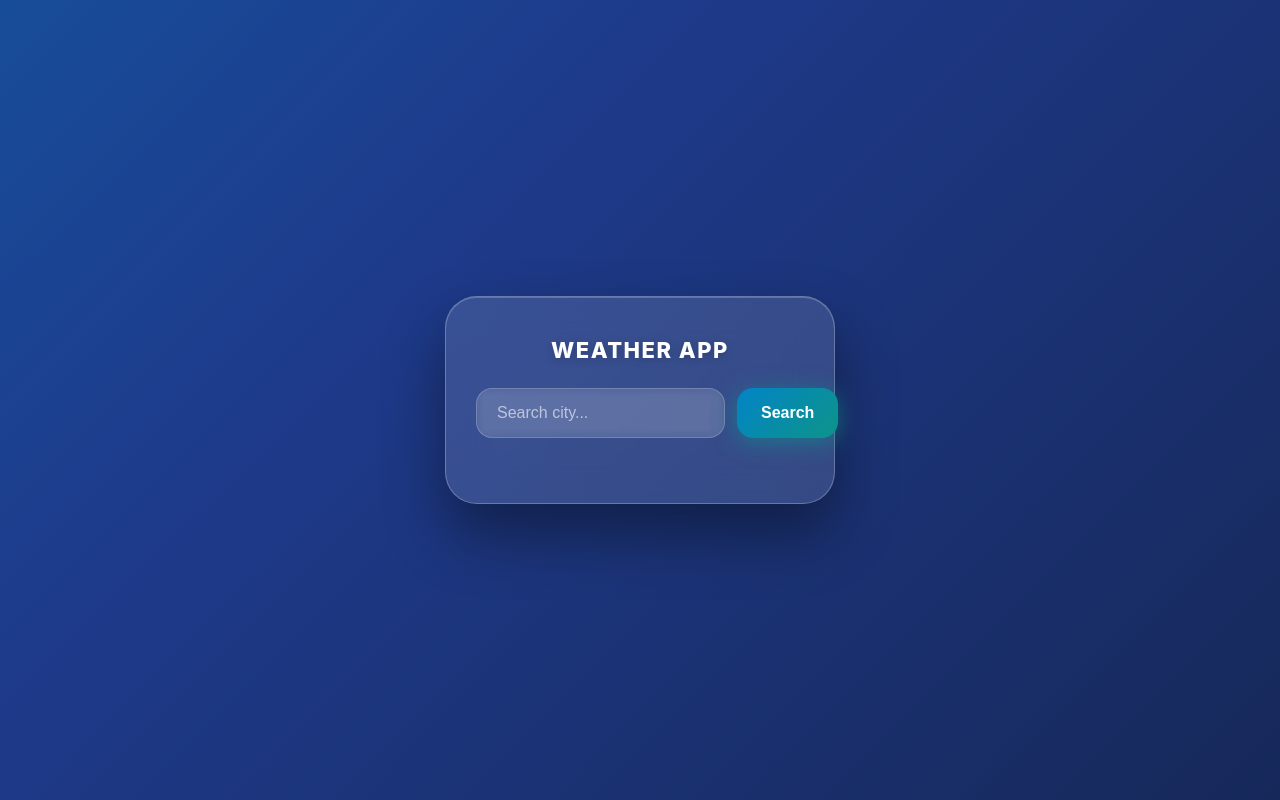
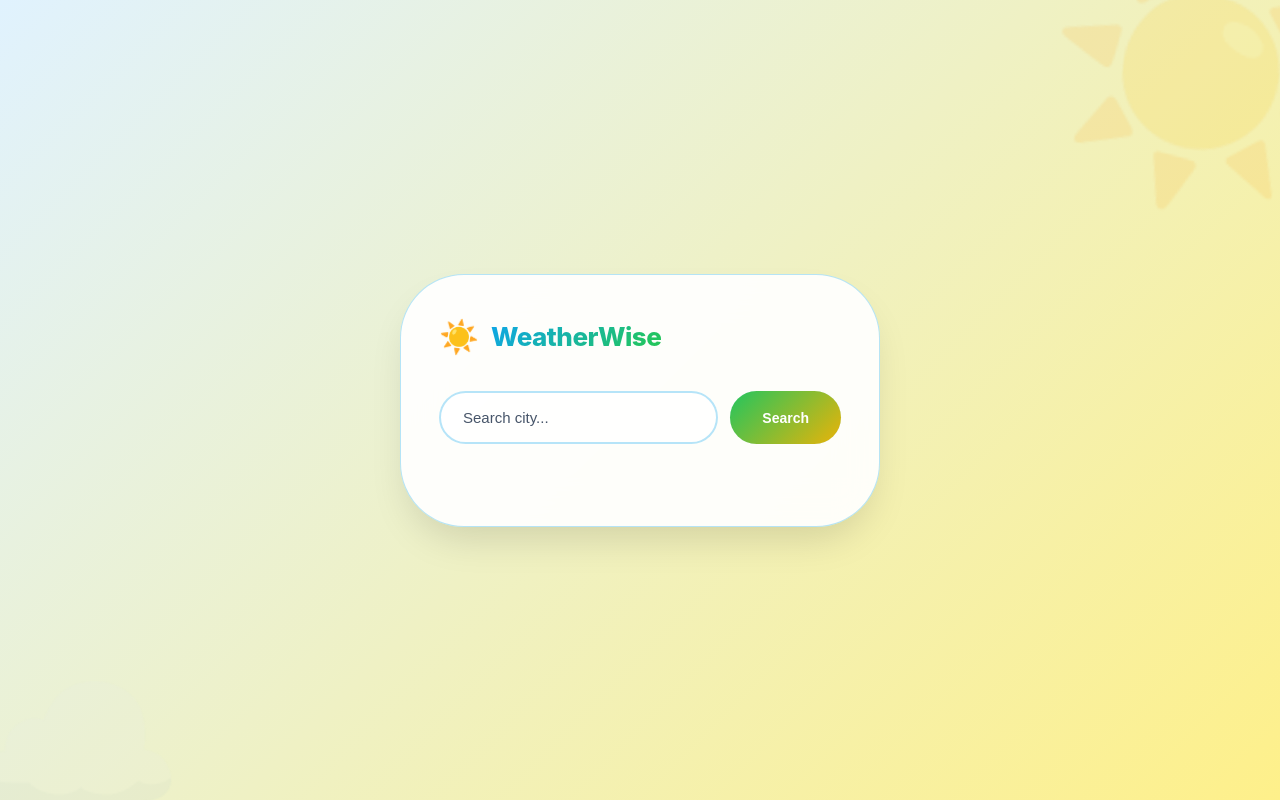
Before and after one commit to Lilas12/WeatherApp, a React (Vite) app: page / in a window 1280 px wide. Built offline with nearby package versions, Linux system fonts and the light colour scheme; no server answers.

Commit message:
udate css

```diff
--- a/src/App.css
+++ b/src/App.css
@@ -167,7 +167,7 @@
 
   &::before,
   &::after {
-    content: '';
+    content: "";
     position: absolute;
     top: -4.5px;
     border: 5px solid transparent;
--- a/src/Weather.jsx
+++ b/src/Weather.jsx
@@ -1,423 +1,512 @@
 import { useState, useEffect } from 'react';
-import styled, { keyframes, createGlobalStyle } from 'styled-components';
+import styled, { keyframes } from 'styled-components';
+import './index.css';
 
-// --- GLOBAL STYLES ---
-const GlobalStyle = createGlobalStyle`
-  * {
-    margin: 0;
-    padding: 0;
-    box-sizing: border-box;
+// simple animations
+const moveUp = keyframes`
+  from {
+    opacity: 0;
+    transform: translateY(30px);
   }
-  body, html {
-    width: 100%;
-    height: 100%;
-    overflow-x: hidden;
-    background-color: #0f172a;
+  to {
+    opacity: 1;
+    transform: translateY(0);
   }
 `;
 
-//ANIMATIONS
-const gradientMove = keyframes`
-  0% { background-position: 0% 50%; }
-  50% { background-position: 100% 50%; }
-  100% { background-position: 0% 50%; }
+const gentleFloat = keyframes`
+  0%, 100% {
+    transform: translateY(0);
+  }
+  50% {
+    transform: translateY(-10px);
+  }
 `;
 
-const fadeIn = keyframes`
-  from { opacity: 0; transform: translateY(20px); }
-  to { opacity: 1; transform: translateY(0); }
+const pulseEffect = keyframes`
+  0%, 100% {
+    box-shadow: 0 0 0 0 rgba(14, 165, 233, 0.4);
+  }
+  50% {
+    box-shadow: 0 0 0 8px rgba(14, 165, 233, 0);
+  }
 `;
 
-const pulse = keyframes`
-  0% { opacity: 0.6; transform: scale(0.98); }
-  50% { opacity: 1; transform: scale(1); }
-  100% { opacity: 0.6; transform: scale(0.98); }
+const spinSlow = keyframes`
+  from {
+    transform: rotate(0deg);
+  }
+  to {
+    transform: rotate(360deg);
+  }
 `;
 
-const float = keyframes`
-  0% { transform: translateY(0px) scale(1); }
-  50% { transform: translateY(-12px) scale(1.05); }
-  100% { transform: translateY(0px) scale(1); }
+const slideSide = keyframes`
+  0%, 100% {
+    transform: translateX(0);
+  }
+  50% {
+    transform: translateX(20px);
+  }
 `;
 
-const buttonGlow = keyframes`
-  0% { box-shadow: 0 4px 15px rgba(2, 132, 199, 0.4); }
-  50% { box-shadow: 0 4px 25px rgba(13, 148, 136, 0.7); }
-  100% { box-shadow: 0 4px 15px rgba(2, 132, 199, 0.4); }
-`;
-
-// STYLED COMPONENTS
-const AppContainer = styled.div`
-  background: linear-gradient(-45deg, #0f172a, #1e3a8a, #0284c7, #0d9488);
-  background-size: 400% 400%;
-  animation: ${gradientMove} 15s ease infinite;
+// --- Styled Components ---
+const Wrapper = styled.div`
   min-height: 100vh;
-  width: 100vw;
   display: flex;
   justify-content: center;
   align-items: center;
-  padding: 20px;
-  font-family: -apple-system, BlinkMacSystemFont, 'Segoe UI', Roboto, Helvetica, Arial, sans-serif;
+  padding: 24px;
+  position: relative;
+  overflow: hidden;
+
+  &::before {
+    content: '☀️';
+    position: absolute;
+    font-size: 250px;
+    top: -80px;
+    right: -80px;
+    opacity: 0.15;
+    animation: ${spinSlow} 30s linear infinite;
+    pointer-events: none;
+  }
+
+  &::after {
+    content: '☁️';
+    position: absolute;
+    font-size: 180px;
+    bottom: -60px;
+    left: -60px;
+    opacity: 0.12;
+    animation: ${slideSide} 15s ease-in-out infinite;
+    pointer-events: none;
+  }
 `;
 
-const WeatherCard = styled.div`
-  background: rgba(255, 255, 255, 0.12);
+const Card = styled.div`
+  background: var(--card);
   backdrop-filter: blur(20px);
-  -webkit-backdrop-filter: blur(20px);
-  padding: 40px 30px;
-  border-radius: 32px;
-  border: 1px solid rgba(255, 255, 255, 0.25);
-  box-shadow: 0 30px 60px rgba(0, 0, 0, 0.4), inset 0 1px 0 rgba(255, 255, 255, 0.2);
-  text-align: center;
+  border-radius: 64px;
+  padding: 42px 38px;
   width: 100%;
-  max-width: 390px;
-  transition: all 0.5s cubic-bezier(0.175, 0.885, 0.32, 1.275);
+  max-width: 480px;
+  box-shadow: var(--shadow);
+  border: 1px solid var(--border);
+  position: relative;
+  z-index: 1;
+  animation: ${moveUp} 0.5s ease-out;
+  transition: all 0.3s ease;
 
   &:hover {
     transform: translateY(-5px);
-    border-color: rgba(255, 255, 255, 0.4);
-    box-shadow: 0 40px 80px rgba(0, 0, 0, 0.5), inset 0 1px 0 rgba(255, 255, 255, 0.4);
+    box-shadow: 0 30px 50px -20px rgba(0, 0, 0, 0.2);
   }
 `;
 
-const Title = styled.h2`
-  margin-top: 0;
-  margin-bottom: 25px;
-  color: #ffffff;
-  font-size: 22px;
+const Header = styled.div`
+  display: flex;
+  justify-content: space-between;
+  align-items: center;
+  margin-bottom: 35px;
+
+  .brand {
+    display: flex;
+    align-items: center;
+    gap: 12px;
+
+    .logoIcon {
+      font-size: 32px;
+      animation: ${spinSlow} 8s linear infinite;
+      display: inline-block;
+    }
+
+    h1 {
+      font-size: 26px;
       font-weight: 800;
-  text-transform: uppercase;
-  letter-spacing: 1.5px;
-  text-shadow: 0 2px 10px rgba(0, 0, 0, 0.2);
+      background: linear-gradient(135deg, var(--accent), var(--accent-2), var(--accent-3));
+      background-size: 200% auto;
+      -webkit-background-clip: text;
+      background-clip: text;
+      color: transparent;
+      letter-spacing: -0.5px;
+    }
+  }
 `;
 
 const SearchForm = styled.form`
   display: flex;
   gap: 12px;
-  margin-bottom: 25px;
-  width: 100%;
+  margin-bottom: 40px;
 `;
 
 const SearchInput = styled.input`
   flex: 1;
-  padding: 15px 20px;
-  border: 1px solid rgba(255, 255, 255, 0.2);
-  border-radius: 16px;
-  font-size: 16px;
+  padding: 16px 22px;
+  border: 2px solid var(--border);
+  border-radius: 60px;
+  background: rgba(255, 255, 255, 0.8);
+  color: var(--text);
+  font-size: 15px;
+  font-weight: 500;
   outline: none;
-  background: rgba(255, 255, 255, 0.08);
-  color: #ffffff;
-  font-weight: 500;
-  backdrop-filter: blur(5px);
-  transition: all 0.3s ease;
+  transition: all 0.2s;
+
+  &:focus {
+    border-color: var(--accent-2);
+    box-shadow: 0 0 0 4px rgba(34, 197, 94, 0.2);
+    background: white;
+  }
 
   &::placeholder {
-    color: rgba(255, 255, 255, 0.6);
-  }
-
-  &:focus {
-    border-color: rgba(255, 255, 255, 0.7);
-    background: rgba(255, 255, 255, 0.15);
-    box-shadow: 0 0 15px rgba(255, 255, 255, 0.1);
+    color: var(--text-secondary);
   }
 `;
 
-const SearchButton = styled.button`
-  padding: 15px 24px;
-  background: linear-gradient(135deg, #0284c7, #0d9488);
+const SearchBtn = styled.button`
+  padding: 16px 32px;
+  background: linear-gradient(135deg, var(--accent-2), var(--accent-3));
   color: white;
   border: none;
-  border-radius: 16px;
+  border-radius: 60px;
+  font-weight: 700;
+  font-size: 14px;
   cursor: pointer;
-  font-size: 16px;
-  font-weight: 700;
-  animation: ${buttonGlow} 3s infinite ease-in-out;
-  transition: all 0.3s ease;
+  transition: all 0.2s;
+  animation: ${pulseEffect} 2s infinite;
 
   &:hover {
-    filter: brightness(1.1);
-    transform: translateY(-1px);
+    transform: scale(1.02);
+    filter: brightness(1.05);
+    padding-right: 38px;
   }
 
   &:active {
-    transform: scale(0.96);
+    transform: scale(0.98);
   }
 `;
 
-const WeatherInfo = styled.div`
-  margin-top: 10px;
-  animation: ${fadeIn} 0.8s cubic-bezier(0.16, 1, 0.3, 1) forwards;
+const WeatherDisplay = styled.div`
+  text-align: center;
+  animation: ${moveUp} 0.4s ease-out;
 `;
 
-const CityName = styled.h3`
-  margin: 10px 0 0 0;
-  color: #ffffff;
-  font-size: 32px;
+const CityWrapper = styled.div`
+  margin-bottom: 20px;
+
+  h2 {
+    font-size: 38px;
     font-weight: 800;
-  letter-spacing: -0.5px;
-  text-shadow: 0 2px 10px rgba(0, 0, 0, 0.3);
+    color: var(--text);
+    letter-spacing: -1px;
+    display: inline-flex;
+    align-items: center;
+    gap: 10px;
+
+    &::before {
+      content: '📍';
+      font-size: 24px;
+      opacity: 0.7;
+    }
+  }
 `;
 
-const EmojiIcon = styled.div`
-  font-size: 95px;
-  line-height: 1;
-  margin: 15px auto;
-  display: block;
-  user-select: none;
-  filter: drop-shadow(0 10px 20px rgba(0, 0, 0, 0.2));
-  animation: ${float} 4.5s ease-in-out infinite;
-`;
-
-const Temperature = styled.p`
-  font-size: 80px;
-  font-weight: 900;
-  margin: 0;
-  color: #ffffff;
-  letter-spacing: -3px;
-  line-height: 1;
-  text-shadow: 0 4px 20px rgba(0, 0, 0, 0.2);
-`;
-
-const Condition = styled.p`
-  text-transform: capitalize;
-  color: rgba(255, 255, 255, 0.85);
-  font-size: 18px;
-  margin: 8px 0 25px 0;
+const DateText = styled.p`
+  color: var(--accent-3);
+  font-size: 13px;
   font-weight: 600;
+  margin-top: 8px;
+  font-family: var(--mono);
+  background: rgba(234, 179, 8, 0.15);
+  display: inline-block;
+  padding: 5px 18px;
+  border-radius: 60px;
   letter-spacing: 0.5px;
 `;
 
-const DetailsContainer = styled.div`
-  display: flex;
-  justify-content: space-between;
-  background: rgba(255, 255, 255, 0.06);
-  border: 1px solid rgba(255, 255, 255, 0.1);
-  padding: 18px 20px;
-  border-radius: 24px;
-  backdrop-filter: blur(10px);
-  box-shadow: inset 0 1px 10px rgba(0, 0, 0, 0.05);
-`;
+const IconArea = styled.div`
+  margin: 20px 0;
 
-const DetailText = styled.p`
-  margin: 0;
-  font-size: 16px;
-  color: #ffffff;
-  text-align: center;
-  flex: 1;
-  font-weight: 600;
-
-  &:first-child {
-    border-right: 1px solid rgba(255, 255, 255, 0.15);
+  .weatherIcon {
+    font-size: 110px;
+    display: inline-block;
+    animation: ${gentleFloat} 3s ease-in-out infinite;
+    filter: drop-shadow(0 10px 20px rgba(0, 0, 0, 0.1));
   }
 
-  strong {
-    color: #38bdf8;
-    display: block;
-    font-size: 11px;
-    text-transform: uppercase;
-    letter-spacing: 1.5px;
-    margin-bottom: 6px;
+  .tempValue {
+    font-size: 74px;
     font-weight: 800;
+    color: var(--text);
+    letter-spacing: -3px;
+    margin-top: 10px;
+
+    span {
+      font-size: 28px;
+      font-weight: 600;
+      background: linear-gradient(135deg, var(--accent), var(--accent-2));
+      -webkit-background-clip: text;
+      background-clip: text;
+      color: transparent;
+    }
   }
 `;
 
-const ErrorMessage = styled.p`
+const ConditionTag = styled.p`
   color: white;
+  font-size: 16px;
   font-weight: 600;
-  background: linear-gradient(135deg, #ef4444, #b91c1c);
-  padding: 14px;
-  border-radius: 16px;
-  box-shadow: 0 4px 15px rgba(239, 68, 68, 0.3);
-  margin: 20px 0;
-  animation: ${fadeIn} 0.4s ease-out;
+  margin: 15px 0 30px;
+  text-transform: capitalize;
+  display: inline-block;
+  padding: 10px 28px;
+  background: linear-gradient(135deg, var(--accent), var(--accent-2));
+  border-radius: 60px;
+  box-shadow: 0 4px 15px rgba(14, 165, 233, 0.3);
+  transition: all 0.2s;
+
+  &:hover {
+    transform: scale(1.03);
+    box-shadow: 0 6px 20px rgba(34, 197, 94, 0.3);
+  }
 `;
 
-const LoadingText = styled.p`
-  color: #38bdf8;
+const StatsContainer = styled.div`
+  display: grid;
+  grid-template-columns: repeat(3, 1fr);
+  gap: 16px;
+  margin-top: 25px;
+`;
+
+const StatItem = styled.div`
+  background: linear-gradient(135deg, rgba(14, 165, 233, 0.1), rgba(34, 197, 94, 0.1));
+  padding: 16px 12px;
+  border-radius: 32px;
+  backdrop-filter: blur(10px);
+  border: 1px solid var(--border);
+  transition: all 0.2s;
+  cursor: pointer;
+
+  &:hover {
+    transform: translateY(-5px);
+    background: linear-gradient(135deg, var(--accent), var(--accent-2));
+
+    .label, .value, .unit {
+      color: white;
+    }
+  }
+
+  .label {
+    font-size: 11px;
+    font-weight: 700;
+    color: var(--text-secondary);
+    text-transform: uppercase;
+    letter-spacing: 1px;
+    display: block;
+    margin-bottom: 8px;
+  }
+
+  .value {
+    font-size: 22px;
     font-weight: 800;
+    color: var(--text);
+  }
+
+  .unit {
+    font-size: 11px;
+    font-weight: 500;
+    color: var(--text-secondary);
+    margin-left: 2px;
+  }
+`;
+
+const ErrorBox = styled.div`
+  background: rgba(239, 68, 68, 0.1);
+  border: 1px solid rgba(239, 68, 68, 0.3);
+  color: #ef4444;
+  padding: 14px;
+  border-radius: 60px;
   text-align: center;
-  margin: 30px 0;
-  font-size: 17px;
-  letter-spacing: 0.5px;
-  animation: ${pulse} 1.2s infinite ease-in-out;
+  font-weight: 500;
+  margin-top: 20px;
+`;
+
+const LoadingBox = styled.div`
+  text-align: center;
+  padding: 50px;
+
+  .loader {
+    width: 50px;
+    height: 50px;
+    border: 3px solid rgba(14, 165, 233, 0.2);
+    border-top: 3px solid var(--accent-3);
+    border-right: 3px solid var(--accent-2);
+    border-radius: 50%;
+    animation: spinRound 0.8s linear infinite;
+    margin: 0 auto 15px;
+  }
+
+  @keyframes spinRound {
+    to { transform: rotate(360deg); }
+  }
+
+  p {
+    color: var(--text-secondary);
+    font-weight: 500;
+  }
 `;
 
 const API_KEY = 'a0382fa2b6d51c7b0306f5839d9e8099';
 
-//COMPONENT
-function Weather() {
-  const [searchInput, setSearchInput] = useState('');
-  const [weatherData, setWeatherData] = useState(null);
-  const [loading, setLoading] = useState(false);
-  const [error, setError] = useState(null);
-
-  const getWeatherEmoji = (iconCode) => {
-    if (!iconCode) return '🌤️';
-    const code = iconCode.replace('n', 'd');
-    switch(code) {
-      case '01d': return '☀️';
-      case '02d': return '⛅';
-      case '03d': return '☁️';
-      case '04d': return '☁️';
-      case '09d': return '🌧️';
-      case '10d': return '🌦️';
-      case '11d': return '⛈️';
-      case '13d': return '❄️';
-      case '50d': return '🌫️';
-      default: return '🌤️';
-    }
+// helpers
+const getWeatherIcon = (code) => {
+  if (!code) return '🌤️';
+  const icons = {
+    '01d': '☀️', '01n': '🌙', '02d': '⛅', '02n': '☁️',
+    '03d': '☁️', '03n': '☁️', '04d': '☁️', '04n': '☁️',
+    '09d': '🌧️', '09n': '🌧️', '10d': '🌦️', '10n': '🌧️',
+    '11d': '⛈️', '11n': '⛈️', '13d': '❄️', '13n': '❄️',
+    '50d': '🌫️', '50n': '🌫️'
+  };
+  return icons[code] || '🌤️';
 };
 
+const getCurrentDate = () => {
+  return new Date().toLocaleDateString('en-US', {
+    weekday: 'long',
+    month: 'long',
+    day: 'numeric'
+  });
+};
+
+function Weather() {
+  const [searchTerm, setSearchTerm] = useState('');
+  const [weatherInfo, setWeatherInfo] = useState(null);
+  const [isFetching, setIsFetching] = useState(false);
+  const [errMsg, setErrMsg] = useState(null);
+
   useEffect(() => {
-    const fetchInitialWeather = async () => {
-      setLoading(true);
-      setError(null);
+    const loadDefault = async () => {
+      setIsFetching(true);
       try {
-        const geoResponse = await fetch(
-          `https://api.openweathermap.org/geo/1.0/direct?q=Syria&limit=1&appid=${API_KEY}`
-        );
-        const geoData = await geoResponse.json();
-        if (!geoData || geoData.length === 0) return;
+        const geoRes = await fetch(`https://api.openweathermap.org/geo/1.0/direct?q=Damascus&limit=1&appid=${API_KEY}`);
+        const geoData = await geoRes.json();
+        if (!geoData.length) return;
 
-        const { lat, lon, name } = geoData[0];
-        const weatherResponse = await fetch(
-          `https://api.openweathermap.org/data/3.0/onecall?lat=${lat}&lon=${lon}&exclude=minutely,hourly,daily,alerts&units=metric&lang=en&appid=${API_KEY}`
-        );
+        const weatherRes = await fetch(`https://api.openweathermap.org/data/2.5/weather?lat=${geoData[0].lat}&lon=${geoData[0].lon}&appid=${API_KEY}&units=metric`);
+        const data = await weatherRes.json();
 
-        if (!weatherResponse.ok) {
-          const fallbackResponse = await fetch(
-            `https://api.openweathermap.org/data/2.5/weather?q=Syria&appid=${API_KEY}&units=metric&lang=en`
-          );
-          if (!fallbackResponse.ok) return;
-          const fallbackData = await fallbackResponse.json();
-          setWeatherData({
-            name: fallbackData.name,
-            temp: fallbackData.main.temp,
-            description: fallbackData.weather[0].description,
-            icon: fallbackData.weather[0].icon,
-            humidity: fallbackData.main.humidity,
-            wind: fallbackData.wind.speed
-          });
-          return;
-        }
-
-        const data = await weatherResponse.json();
-        setWeatherData({
-          name: name,
-          temp: data.current.temp,
-          description: data.current.weather[0].description,
-          icon: data.current.weather[0].icon,
-          humidity: data.current.humidity,
-          wind: data.current.wind_speed
+        setWeatherInfo({
+          name: geoData[0].name,
+          temp: Math.round(data.main.temp),
+          feelsLike: Math.round(data.main.feels_like),
+          description: data.weather[0].description,
+          iconCode: data.weather[0].icon,
+          humidity: data.main.humidity,
+          windSpeed: data.wind.speed
         });
       } catch (err) {
         console.error(err);
       } finally {
-        setLoading(false);
+        setIsFetching(false);
       }
     };
-
-    fetchInitialWeather();
+    loadDefault();
   }, []);
 
-  const handleSearch = async (e) => {
+  const handleFormSubmit = async (e) => {
     e.preventDefault();
-    if (searchInput.trim() === '') return;
+    if (!searchTerm.trim()) return;
 
-    setLoading(true);
-    setError(null);
+    setIsFetching(true);
+    setErrMsg(null);
 
     try {
-      const geoResponse = await fetch(
-        `https://api.openweathermap.org/geo/1.0/direct?q=${searchInput}&limit=1&appid=${API_KEY}`
-      );
-      const geoData = await geoResponse.json();
+      const geoRes = await fetch(`https://api.openweathermap.org/geo/1.0/direct?q=${searchTerm}&limit=1&appid=${API_KEY}`);
+      const geoData = await geoRes.json();
+      if (!geoData.length) throw new Error('City not found');
 
-      if (!geoData || geoData.length === 0) {
-        throw new Error('City not found. Please check the spelling.');
-      }
+      const weatherRes = await fetch(`https://api.openweathermap.org/data/2.5/weather?lat=${geoData[0].lat}&lon=${geoData[0].lon}&appid=${API_KEY}&units=metric`);
+      const data = await weatherRes.json();
 
-      const { lat, lon, name } = geoData[0];
-      const weatherResponse = await fetch(
-        `https://api.openweathermap.org/data/3.0/onecall?lat=${lat}&lon=${lon}&exclude=minutely,hourly,daily,alerts&units=metric&lang=en&appid=${API_KEY}`
-      );
+      setWeatherInfo({
+        name: geoData[0].name,
+        temp: Math.round(data.main.temp),
+        feelsLike: Math.round(data.main.feels_like),
+        description: data.weather[0].description,
+        iconCode: data.weather[0].icon,
+        humidity: data.main.humidity,
+        windSpeed: data.wind.speed
+      });
 
-      if (!weatherResponse.ok) {
-        const fallbackResponse = await fetch(
-          `https://api.openweathermap.org/data/2.5/weather?q=${searchInput}&appid=${API_KEY}&units=metric&lang=en`
-        );
-        if (!fallbackResponse.ok) throw new Error('City not found.');
-        const fallbackData = await fallbackResponse.json();
-        setWeatherData({
-          name: fallbackData.name,
-          temp: fallbackData.main.temp,
-          description: fallbackData.weather[0].description,
-          icon: fallbackData.weather[0].icon,
-          humidity: fallbackData.main.humidity,
-          wind: fallbackData.wind.speed
-        });
-        setSearchInput('');
-        return;
-      }
-
-      const data = await weatherResponse.json();
-      setWeatherData({
-        name: name,
-        temp: data.current.temp,
-        description: data.current.weather[0].description,
-        icon: data.current.weather[0].icon,
-        humidity: data.current.humidity,
-        wind: data.current.wind_speed
-      });
-      setSearchInput('');
+      setSearchTerm('');
     } catch (err) {
-      setError(err.message);
-      setWeatherData(null);
+      setErrMsg(err.message);
     } finally {
-      setLoading(false);
+      setIsFetching(false);
     }
   };
 
   return (
-    <>
-      <GlobalStyle />
-      <AppContainer>
-        <WeatherCard>
-          <Title>Weather App</Title>
+    <Wrapper>
+      <Card>
+        <Header>
+          <div className="brand">
+            <span className="logoIcon">☀️</span>
+            <h1>WeatherWise</h1>
+          </div>
+        </Header>
 
-          <SearchForm onSubmit={handleSearch}>
+        <SearchForm onSubmit={handleFormSubmit}>
           <SearchInput
             type="text"
             placeholder="Search city..."
-              value={searchInput}
-              onChange={(e) => setSearchInput(e.target.value)}
+            value={searchTerm}
+            onChange={(e) => setSearchTerm(e.target.value)}
           />
-            <SearchButton type="submit">Search</SearchButton>
+          <SearchBtn type="submit">Search</SearchBtn>
         </SearchForm>
 
-          {loading && <LoadingText>Fetching weather data...</LoadingText>}
-          {error && <ErrorMessage>{error}</ErrorMessage>}
+        {isFetching && (
+          <LoadingBox>
+            <div className="loader"></div>
+            <p>Loading weather...</p>
+          </LoadingBox>
+        )}
 
-          {weatherData && !loading && (
-            <WeatherInfo>
-              <CityName>{weatherData.name}</CityName>
+        {errMsg && <ErrorBox>{errMsg}</ErrorBox>}
 
-              <EmojiIcon role="img" aria-label={weatherData.description}>
-                {getWeatherEmoji(weatherData.icon)}
-              </EmojiIcon>
+        {weatherInfo && !isFetching && (
+          <WeatherDisplay>
+            <CityWrapper>
+              <h2>{weatherInfo.name}</h2>
+              <DateText>{getCurrentDate()}</DateText>
+            </CityWrapper>
 
-              <Temperature>{Math.round(weatherData.temp)}°C</Temperature>
-              <Condition>{weatherData.description}</Condition>
+            <IconArea>
+              <div className="weatherIcon">{getWeatherIcon(weatherInfo.iconCode)}</div>
+              <div className="tempValue">{weatherInfo.temp}<span>°C</span></div>
+            </IconArea>
 
-              <DetailsContainer>
-                <DetailText><strong>Humidity</strong> {weatherData.humidity}%</DetailText>
-                <DetailText><strong>Wind</strong> {weatherData.wind} m/s</DetailText>
-              </DetailsContainer>
-            </WeatherInfo>
+            <ConditionTag>{weatherInfo.description}</ConditionTag>
+
+            <StatsContainer>
+              <StatItem>
+                <span className="label">💧 Humidity</span>
+                <span className="value">{weatherInfo.humidity}<span className="unit">%</span></span>
+              </StatItem>
+              <StatItem>
+                <span className="label">💨 Wind</span>
+                <span className="value">{weatherInfo.windSpeed}<span className="unit">m/s</span></span>
+              </StatItem>
+              <StatItem>
+                <span className="label">🌡️ Feels like</span>
+                <span className="value">{weatherInfo.feelsLike}<span className="unit">°C</span></span>
+              </StatItem>
+            </StatsContainer>
+          </WeatherDisplay>
         )}
-        </WeatherCard>
-      </AppContainer>
-    </>
+      </Card>
+    </Wrapper>
   );
 }
 
--- /dev/null
+++ b/src/index.css
@@ -0,0 +1,48 @@
+/* index.css - Light Mode Only (Sky, Green & Yellow) */
+:root {
+  --sans:
+    "Inter", system-ui, -apple-system, BlinkMacSystemFont, "Segoe UI", Roboto,
+    sans-serif;
+  --mono: "SF Mono", "JetBrains Mono", monospace;
+
+  /* Light Theme - Fresh Sky Colors */
+  --bg: linear-gradient(135deg, #e0f2fe 0%, #fef08a 100%);
+  --card: rgba(255, 255, 255, 0.92);
+  --text: #1e293b;
+  --text-secondary: #475569;
+  --accent: #0ea5e9;
+  --accent-2: #22c55e;
+  --accent-3: #eab308;
+  --border: rgba(14, 165, 233, 0.3);
+  --shadow: 0 20px 40px -12px rgba(0, 0, 0, 0.15);
+}
+
+* {
+  margin: 0;
+  padding: 0;
+  box-sizing: border-box;
+}
+
+body {
+  font-family: var(--sans);
+  background: var(--bg);
+  color: var(--text);
+  min-height: 100vh;
+}
+
+/* Custom Scrollbar */
+::-webkit-scrollbar {
+  width: 6px;
+}
+::-webkit-scrollbar-track {
+  background: rgba(14, 165, 233, 0.1);
+}
+::-webkit-scrollbar-thumb {
+  background: var(--accent);
+  border-radius: 10px;
+}
+
+::selection {
+  background: var(--accent-3);
+  color: #1e293b;
+}
```
Lines whose indentation alone changed are shown as unchanged.
